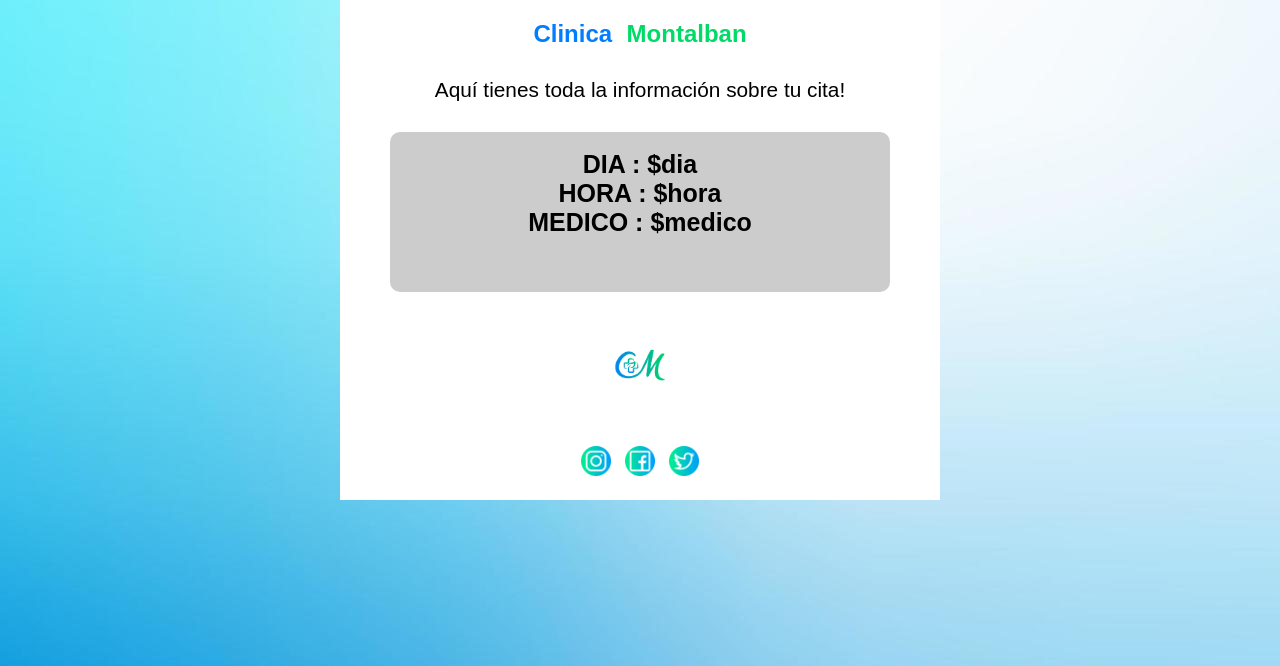
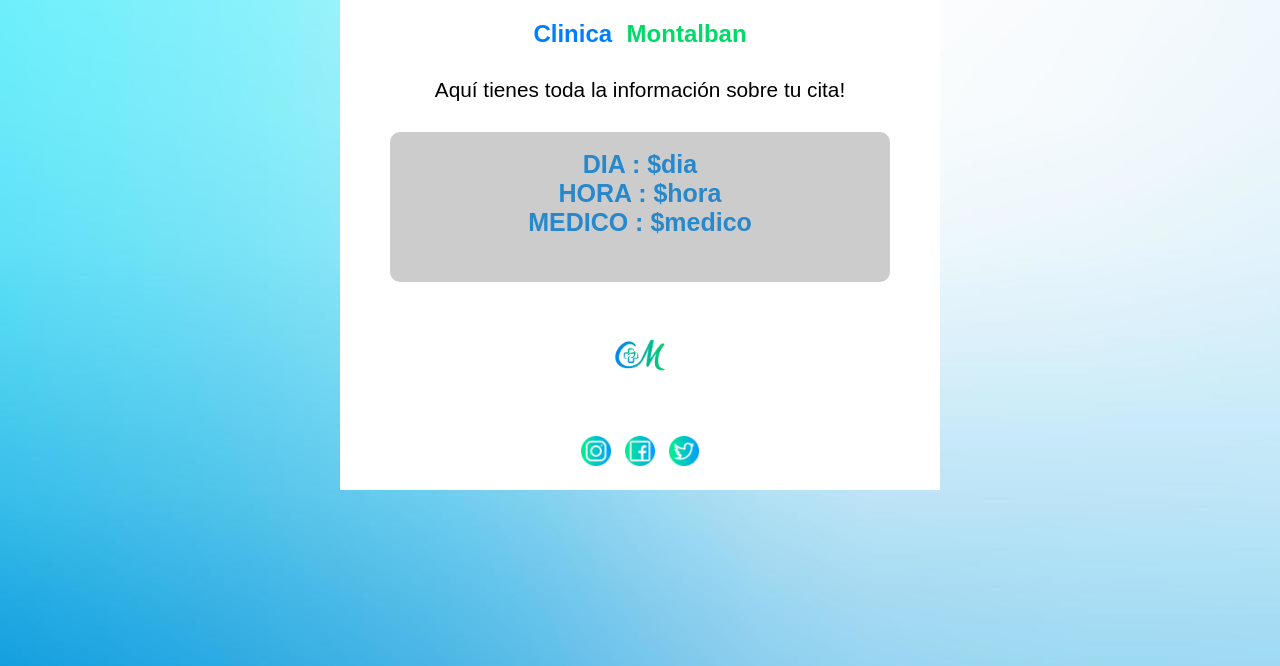
Before and after one commit to MarkoPareja/ClinicaMontalbanPDF, a PHP site: page /correoCita.php in a window 1280 px wide. Shown: the top 666 px of the page. Run offline with PHP 8.4, Linux system fonts and the light colour scheme.

Commit message:
Fix errors

```diff
--- a/correoCita.php
+++ b/correoCita.php
@@ -25,18 +25,18 @@
                     </tr>
                     <tr>
                         <td align="center">
-                            <div style="background-color: rgba(128, 128, 128, 0.404); width: 500px; height: 160px; border-radius: 10px;">
+                            <div style="background-color: rgba(128, 128, 128, 0.404); width: 500px; height: 150px; border-radius: 10px;">
                                 <br>
-                                <span style="font-size: 25px; font-weight: bold;">DIA : $dia</span>
+                                <span style="font-size: 25px; font-weight: bold; color: #2788cc;">DIA : $dia</span>
                                 <br>
-                                <span style="font-size: 25px; font-weight: bold;">HORA : $hora</span>
+                                <span style="font-size: 25px; font-weight: bold; color: #2788cc;">HORA : $hora</span>
                                 <br>
-                                <span style="font-size: 25px; font-weight: bold;">MEDICO : $medico</span>
+                                <span style="font-size: 25px; font-weight: bold; color: #2788cc;">MEDICO : $medico</span>
                             </div>
                         </td>
                     </tr>
                     <tr>
-                        <td align="center" style="margin-top: 20px; color: #000000;">
+                        <td align="center" style="margin-top: 20px;">
                             <a href="https://clinicamontalban.com">
                                 <img src="https://clinicamontalban.com/assets/img/LOGO-COLOR.png" width="70" alt="LOGOTIPO DE LA EMPRESA">
                             </a>
```
